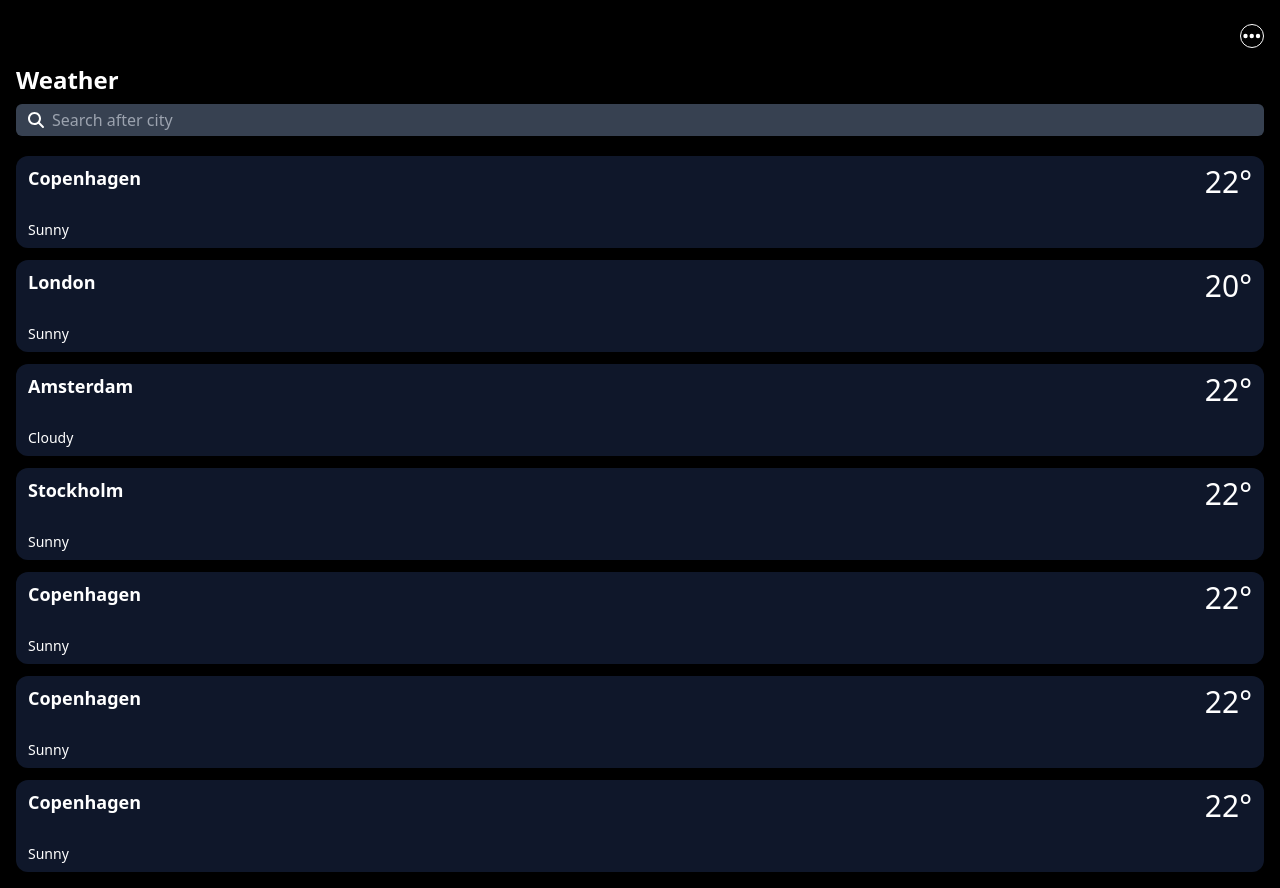
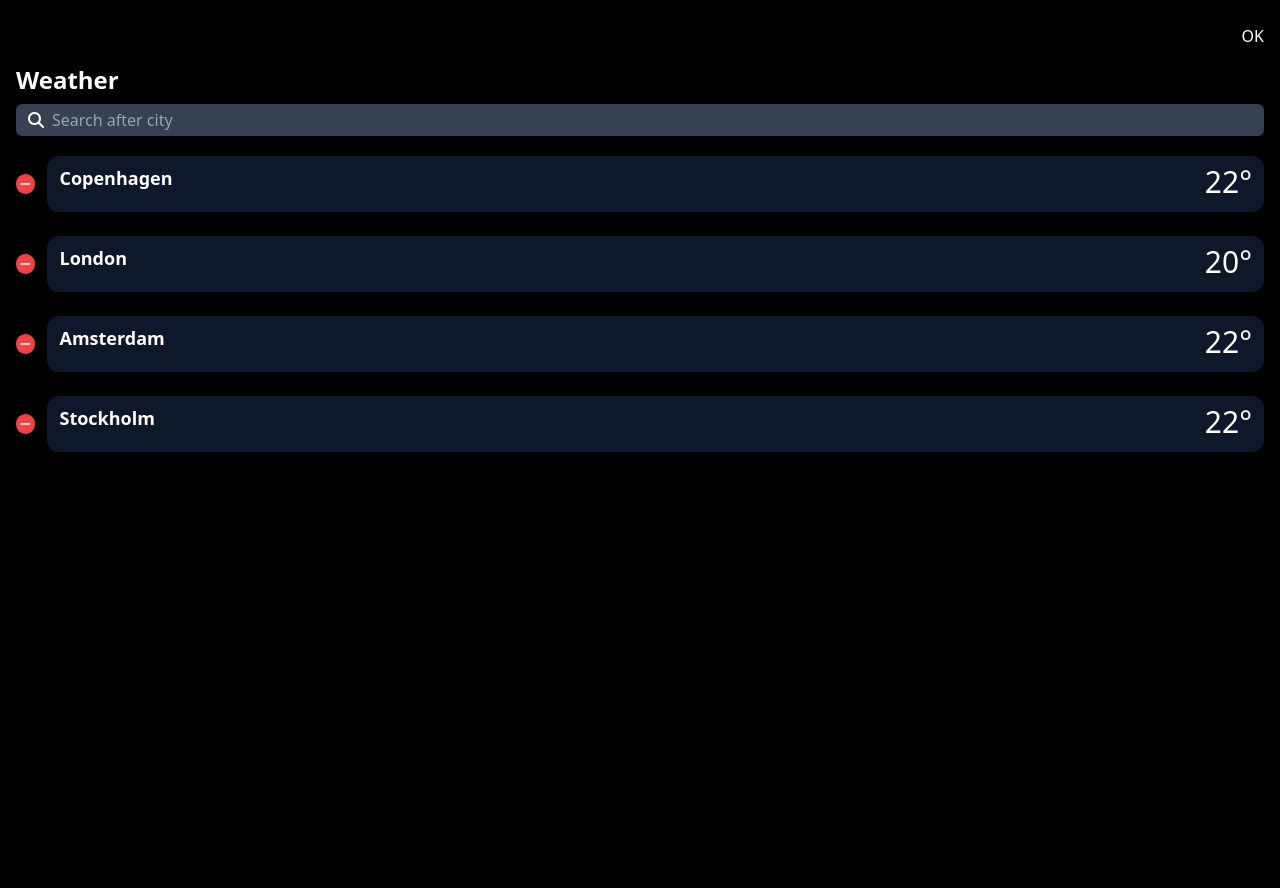
Before and after one commit to ande397c/weather-app, a React (Vite) app: page / in a window 1280 px wide. After the commit the page ends 832 px from the top, so only its background shows below. Built offline with nearby package versions, Linux system fonts and the light colour scheme.

Commit message:
Added editing mode

```diff
--- a/src/App.tsx
+++ b/src/App.tsx
@@ -1,24 +1,48 @@
+import { useState } from "react";
 import { MainLayout } from "./layout/MainLayout";
 import { ForecastCard } from "./components/ForecastCard";
 import { Input } from "./components/Input";
-import { faEllipsis, faSearch } from "@fortawesome/free-solid-svg-icons";
+import { faPencil, faSearch } from "@fortawesome/free-solid-svg-icons";
 import { FontAwesomeIcon } from "@fortawesome/react-fontawesome";
-import {cardData} from './data/cardData'
+import { cardData } from "./data/cardData";
+import { useNavigate } from "react-router-dom";
 
 const App = () => {
+ const navigate = useNavigate();
+ const [city, setCity] = useState<string>("");
+ const [editingMode, setEditingMode] = useState(true);
+
+ const search = () => {
+  navigate(`/weather/${city}`);
+ };
  return (
   <MainLayout>
    <div className="sticky top-0 bg-black py-2">
     <div className="flex justify-end mb-4 w-full">
-     <div className="rounded-full border border-white size-6 flex justify-center items-center">
-      <FontAwesomeIcon icon={faEllipsis} size="lg" />
-     </div>
+     {editingMode ? (
+      <button onClick={() => setEditingMode((prev) => !prev)}>OK</button>
+     ) : (
+      <div onClick={()=>{setEditingMode(true)}} className="rounded-full border border-white size-7 flex justify-center items-center">
+       <FontAwesomeIcon icon={faPencil} size="sm" />
+      </div>
+     )}
     </div>
     <h3 className="text-2xl font-semibold mb-2">Weather</h3>
-   <Input startIcon={faSearch} placeholder="Search after city" />
+    <Input
+     startIcon={faSearch}
+     placeholder="Search after city"
+     onChange={(e) => {
+      setCity(e.target.value);
+     }}
+    />
+    {city.length > 0 && (
+     <button onClick={search} className="m-2 w-full">
+      Search
+     </button>
+    )}
    </div>
    {cardData.map((forecast) => (
-    <ForecastCard location={forecast.location} temperature={forecast.temperature} desc={forecast.desc} />
+    <ForecastCard location={forecast.location} temperature={forecast.temperature} desc={forecast.desc} editModeEnabled={editingMode} />
    ))}
   </MainLayout>
  );
--- a/src/components/ForecastCard/index.tsx
+++ b/src/components/ForecastCard/index.tsx
@@ -1,20 +1,37 @@
-import { Link } from "react-router-dom"
+import { Link } from "react-router-dom";
+import { faMinus } from "@fortawesome/free-solid-svg-icons";
+import { FontAwesomeIcon } from "@fortawesome/react-fontawesome";
+
 interface ForecastCardProps {
-location: string
-temperature: number
-desc: string
+ location: string;
+ temperature: number;
+ desc: string;
+ editModeEnabled: boolean;
 }
 
-export const ForecastCard = ({location, temperature, desc}: ForecastCardProps) => {
- return (
-  <Link to={`/weather/${location}`}>
+export const ForecastCard = ({ location, temperature, desc, editModeEnabled }: ForecastCardProps) => {
+ const CardContent = (
+  <>
+   {editModeEnabled && (
+    <div className="rounded-full bg-red-500 size-5 flex justify-center items-center">
+     <FontAwesomeIcon icon={faMinus} size="xs" />
+    </div>
+   )}
    <div className="w-full px-3 p-2 bg-slate-900 rounded-xl my-3">
-    <div className="flex justify-between h-14">
+    <div className={`flex justify-between ${editModeEnabled ? "h-10" : "h-14"}`}>
      <h2 className="font-semibold text-lg">{location}</h2>
      <h2 className="text-3xl font-">{temperature}°</h2>
     </div>
-    <p className="text-sm">{desc}</p>
+    {!editModeEnabled && <p className="text-sm">{desc}</p>}
    </div>
+  </>
+ );
+
+ return editModeEnabled ? (
+  <div className="flex items-center gap-3">{CardContent}</div>
+ ) : (
+  <Link className="flex items-center gap-3" to={`/weather/${location}`}>
+   {CardContent}
   </Link>
  );
 };
--- a/src/components/Input/index.tsx
+++ b/src/components/Input/index.tsx
@@ -4,13 +4,15 @@ import { FontAwesomeIcon } from "@fortawesome/react-fontawesome";
 interface InputProps {
  startIcon: IconDefinition;
  placeholder: string;
+ value?: string;
+ onChange?: (e: React.ChangeEvent<HTMLInputElement>) => void;
 }
 
-export const Input = ({ startIcon, placeholder }: InputProps) => {
+export const Input = ({ startIcon, placeholder, onChange }: InputProps) => {
  return (
   <div className="relative">
    <div className="absolute inset-y-0 start-0 flex items-center ps-3 pointer-events-none">{startIcon && <FontAwesomeIcon icon={startIcon} />}</div>
-   <input type="text" className="block w-full ps-9 p-1 rounded-md bg-gray-700 border-gray-600 placeholder-gray-400 text-white" placeholder={placeholder} />
+   <input onChange={onChange} type="text" className="block w-full ps-9 p-1 rounded-md bg-gray-700 border-gray-600 placeholder-gray-400 text-white" placeholder={placeholder} />
   </div>
  );
 };
--- a/src/data/cardData.ts
+++ b/src/data/cardData.ts
@@ -18,20 +18,5 @@ export const cardData = [
   location: "Stockholm",
   temperature: 22,
   desc: "Sunny",
- },
- {
-  location: "Copenhagen",
-  temperature: 22,
-  desc: "Sunny",
- },
- {
-  location: "Copenhagen",
-  temperature: 22,
-  desc: "Sunny",
- },
- {
-  location: "Copenhagen",
-  temperature: 22,
-  desc: "Sunny",
- },
+ }
 ];
--- a/src/layout/MainLayout.tsx
+++ b/src/layout/MainLayout.tsx
@@ -10,7 +10,7 @@ interface MainLayoutProps {
 export const MainLayout = ({ children, showFooter = false }: MainLayoutProps) => {
  return (
   <>
-   <section className="m-4 text-white h-full">{children}</section>
+   <section className="m-4 text-white h-screen">{children}</section>
    {showFooter && (
     <footer className="fixed bottom-0 w-full h-12 flex items-center justify-end pr-4 bg-zinc-700">
      <Link to="/" className="">
```
